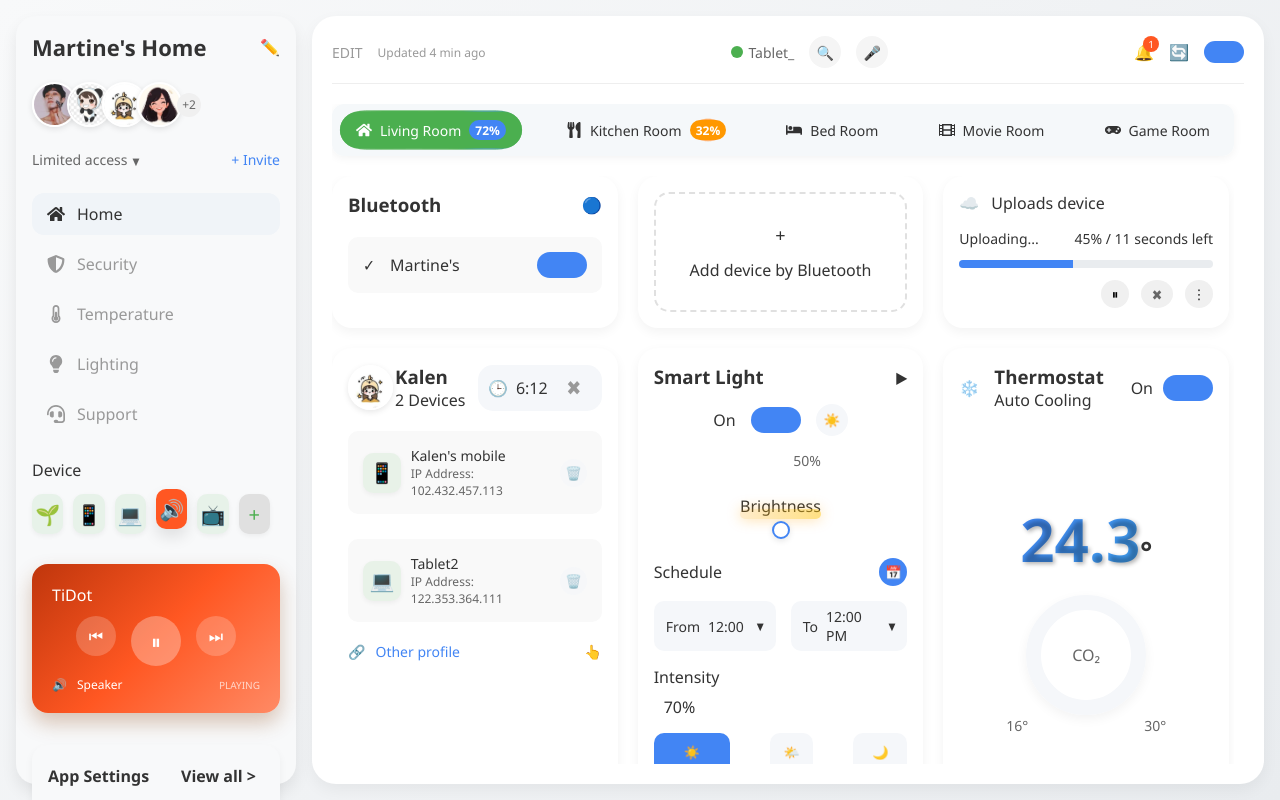
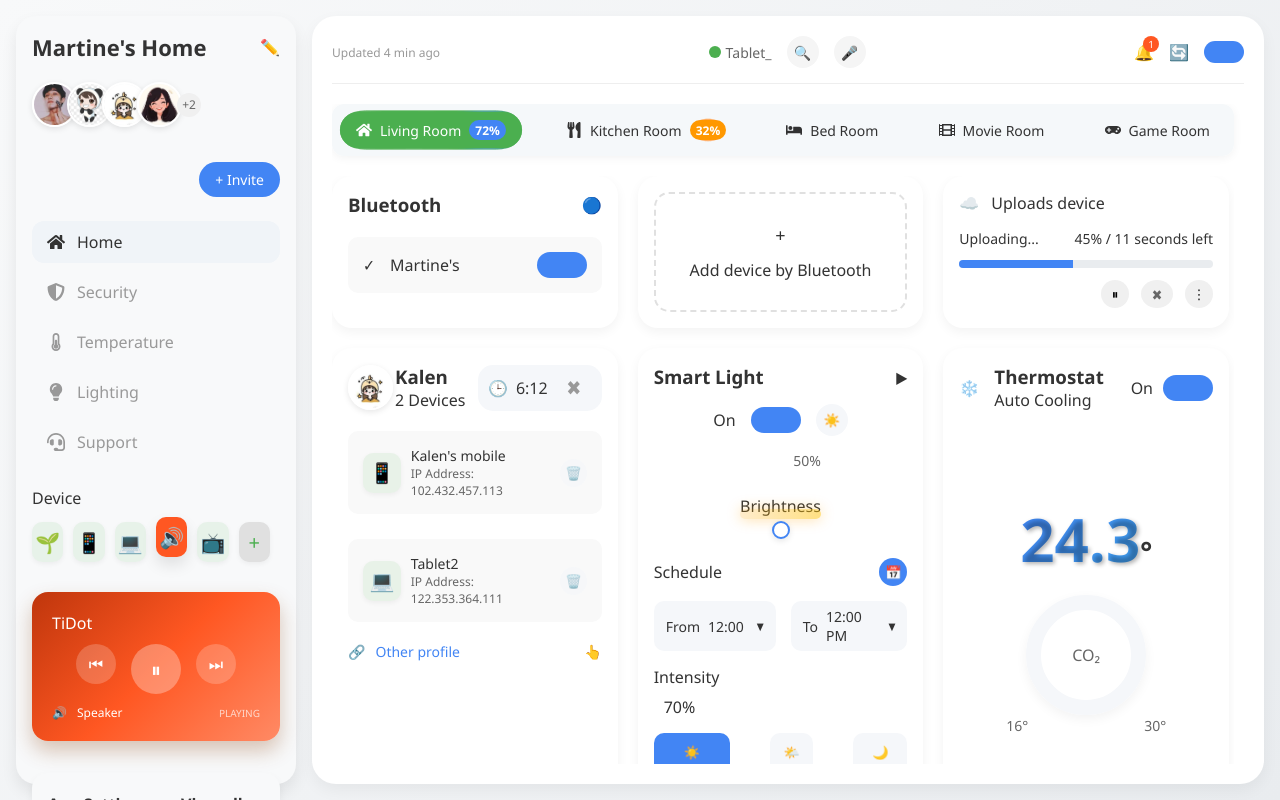
Before and after one commit to ZTL123Z/smart-home-dashboard, a React (Create React App) app: page / in a window 1280 px wide. Built offline with nearby package versions, Linux system fonts and the light colour scheme.

Commit message:
去除limited

```diff
--- a/src/components/MainContent.css
+++ b/src/components/MainContent.css
@@ -21,37 +21,9 @@
   overflow-x: hidden;
   padding-right: 10px;
   margin-right: -10px;
-  scrollbar-width: none; /* Firefox */
-  -ms-overflow-style: none; /* IE and Edge */
+  scrollbar-width: none;
+  -ms-overflow-style: none;
   width: 100%;
-}
-
-/* 隐藏WebKit浏览器的滚动条 */
-.main-content-scrollable::-webkit-scrollbar {
-  width: 0;
-  height: 0;
-  display: none;
-}
-
-.main-content-scrollable::-webkit-scrollbar-track {
-  display: none;
-}
-
-.main-content-scrollable::-webkit-scrollbar-thumb {
-  display: none;
-}
-
-.dark-theme .main-content-scrollable::-webkit-scrollbar-thumb {
-  background-color: rgba(255, 255, 255, 0.2);
-}
-
-.lighting-content,
-.security-content,
-.temperature-content,
-.support-content,
-.settings-content {
-  width: 100%;
-  max-width: 100%;
 }
 
 .header {
@@ -66,18 +38,6 @@
   display: flex;
   align-items: center;
   gap: 15px;
-}
-
-.edit-text {
-  font-size: 14px;
-  font-weight: 500;
-  color: #999;
-  cursor: pointer;
-  transition: all 0.3s ease;
-}
-
-.edit-text.active {
-  color: #4285f4;
 }
 
 .update-time {
@@ -145,32 +105,6 @@
 
 .mic-icon::before {
   content: "🎤";
-  font-size: 14px;
-}
-
-.search-form {
-  display: flex;
-  align-items: center;
-  background-color: #f5f5f5;
-  border-radius: 20px;
-  padding: 5px 15px;
-  width: 250px;
-}
-
-.search-input {
-  flex: 1;
-  border: none;
-  background: transparent;
-  outline: none;
-  font-size: 14px;
-  padding: 5px 0;
-}
-
-.search-close {
-  background: none;
-  border: none;
-  color: #999;
-  cursor: pointer;
   font-size: 14px;
 }
 
--- a/src/components/MainContent.js
+++ b/src/components/MainContent.js
@@ -52,7 +52,6 @@ const TiltedCard = ({ children }) => {
 
 const MainContent = ({ activeSection = 'home', theme = 'white' }) => {
   // 状态管理
-  const [isEditing, setIsEditing] = useState(false);
   const [isPowerOn, setIsPowerOn] = useState(true);
   const [isSearching, setIsSearching] = useState(false);
   const [searchQuery, setSearchQuery] = useState('');
@@ -115,16 +114,6 @@ const MainContent = ({ activeSection = 'home', theme = 'white' }) => {
 
   // 计算活跃灯光数量
   const activeLightsCount = lights.filter(light => light.isOn).length;
-
-  // 处理编辑模式切换
-  const handleEditToggle = () => {
-    setIsEditing(!isEditing);
-  };
-
-  // 处理电源开关切换
-  const handlePowerToggle = () => {
-    setIsPowerOn(!isPowerOn);
-  };
 
   // 处理搜索框显示切换
   const handleSearchToggle = () => {
@@ -694,29 +683,9 @@ const MainContent = ({ activeSection = 'home', theme = 'white' }) => {
     <div className={`main-content ${theme === 'dark' ? 'dark-theme' : ''}`}>
       <div className="header">
         <div className="edit-section">
-          <span
-            className={`edit-text ${isEditing ? 'active' : ''}`}
-            onClick={handleEditToggle}
-          >
-            EDIT
-          </span>
           <span className="update-time">Updated 4 min ago</span>
         </div>
         <div className="search-section">
-          {isSearching ? (
-            <form onSubmit={handleSearchSubmit} className="search-form">
-              <input
-                id="search-input"
-                type="text"
-                value={searchQuery}
-                onChange={handleSearchChange}
-                placeholder="Search..."
-                className="search-input"
-              />
-              <button type="button" className="search-close" onClick={handleSearchToggle}>✖</button>
-            </form>
-          ) : (
-            <>
           <div className="tablet-name">
             <span className="tablet-icon"></span>
             <span>Tablet_</span>
@@ -727,8 +696,6 @@ const MainContent = ({ activeSection = 'home', theme = 'white' }) => {
           <div className="voice-button" onClick={() => alert('Voice command activated')}>
             <span className="mic-icon"></span>
           </div>
-            </>
-          )}
         </div>
         <div className="controls-section">
           <div className="notification" onClick={handleNotificationsToggle}>
@@ -754,7 +721,7 @@ const MainContent = ({ activeSection = 'home', theme = 'white' }) => {
           </div>
           <div
             className={`power-toggle ${isPowerOn ? 'active' : ''}`}
-            onClick={handlePowerToggle}
+            onClick={() => setIsPowerOn(!isPowerOn)}
           >
             <div className="toggle-button"></div>
           </div>
--- a/src/components/Sidebar.css
+++ b/src/components/Sidebar.css
@@ -99,10 +99,8 @@
 
 .access-control {
   display: flex;
-  align-items: center;
-  font-size: 14px;
-  color: #666;
-  margin-top: 3px;
+  justify-content: flex-end;
+  margin-top: 15px;
 }
 
 .dropdown-icon {
@@ -111,12 +109,18 @@
 }
 
 .invite-button {
-  margin-left: auto;
-  background: none;
+  background-color: #4285f4;
+  color: white;
   border: none;
-  color: #4285f4;
+  border-radius: 20px;
+  padding: 8px 16px;
+  font-size: 14px;
   cursor: pointer;
-  font-size: 14px;
+  transition: all 0.3s ease;
+}
+
+.invite-button:hover {
+  background-color: #3367d6;
 }
 
 .sidebar-menu {
--- a/src/components/Sidebar.js
+++ b/src/components/Sidebar.js
@@ -9,12 +9,10 @@ const Sidebar = ({ onMenuItemClick, onThemeChange, onColorChange, currentTheme,
   const [homeName, setHomeName] = useState("Martine's Home");
   const [isEditing, setIsEditing] = useState(false);
   const [activeMenuItem, setActiveMenuItem] = useState('home');
-  const [accessLevel, setAccessLevel] = useState("Limited access");
-  const [showAccessDropdown, setShowAccessDropdown] = useState(false);
-  const [activeDevice, setActiveDevice] = useState('speaker'); // 默认选中扬声器设备
-  const [isPlaying, setIsPlaying] = useState(true); // 播放状态
-  const [showColorPicker, setShowColorPicker] = useState(false); // 颜色选择器显示状态
-  const [showSettingsDetail, setShowSettingsDetail] = useState(false); // 设置详情显示状态
+  const [activeDevice, setActiveDevice] = useState('speaker');
+  const [isPlaying, setIsPlaying] = useState(true);
+  const [showColorPicker, setShowColorPicker] = useState(false);
+  const [showSettingsDetail, setShowSettingsDetail] = useState(false);
 
   // 预定义的颜色选项
   const colorOptions = [
@@ -48,17 +46,6 @@ const Sidebar = ({ onMenuItemClick, onThemeChange, onColorChange, currentTheme,
     if (e.key === 'Enter' || e.type === 'blur') {
       setIsEditing(false);
     }
-  };
-
-  // 处理访问级别切换
-  const handleAccessToggle = () => {
-    setShowAccessDropdown(!showAccessDropdown);
-  };
-
-  // 处理选择访问级别
-  const handleAccessSelect = (level) => {
-    setAccessLevel(level);
-    setShowAccessDropdown(false);
   };
 
   // 处理菜单项点击
@@ -288,35 +275,6 @@ const Sidebar = ({ onMenuItemClick, onThemeChange, onColorChange, currentTheme,
           <span className="more-users">+2</span>
         </div>
         <div className="access-control">
-          <div className="access-level" onClick={handleAccessToggle}>
-            <span>{accessLevel}</span>
-            <span className="dropdown-icon">▼</span>
-          </div>
-          {showAccessDropdown && (
-            <div className="access-dropdown">
-              <div
-                className={`access-option ${accessLevel === "Full access" ? "active" : ""}`}
-                onClick={() => handleAccessSelect("Full access")}
-              >
-                <span>Full access</span>
-                <span className="access-info">Unlimited users</span>
-              </div>
-              <div
-                className={`access-option ${accessLevel === "Limited access" ? "active" : ""}`}
-                onClick={() => handleAccessSelect("Limited access")}
-              >
-                <span>Limited access</span>
-                <span className="access-info">Max 6 users</span>
-              </div>
-              <div
-                className={`access-option ${accessLevel === "Basic access" ? "active" : ""}`}
-                onClick={() => handleAccessSelect("Basic access")}
-              >
-                <span>Basic access</span>
-                <span className="access-info">Max 3 users</span>
-              </div>
-            </div>
-          )}
           <button className="invite-button">+ Invite</button>
         </div>
       </div>
```
Lines whose indentation alone changed are shown as unchanged.
